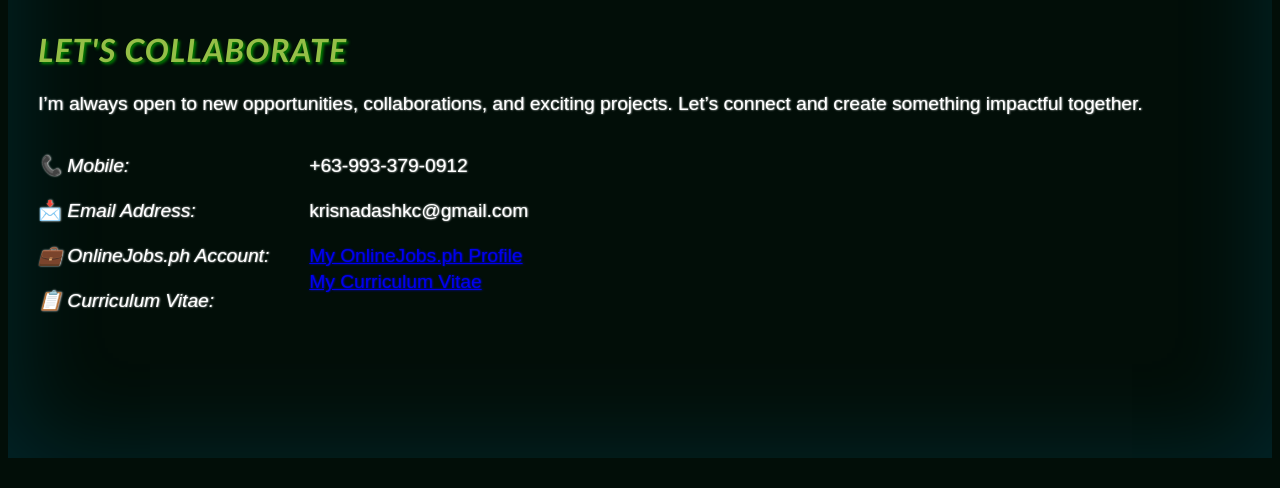
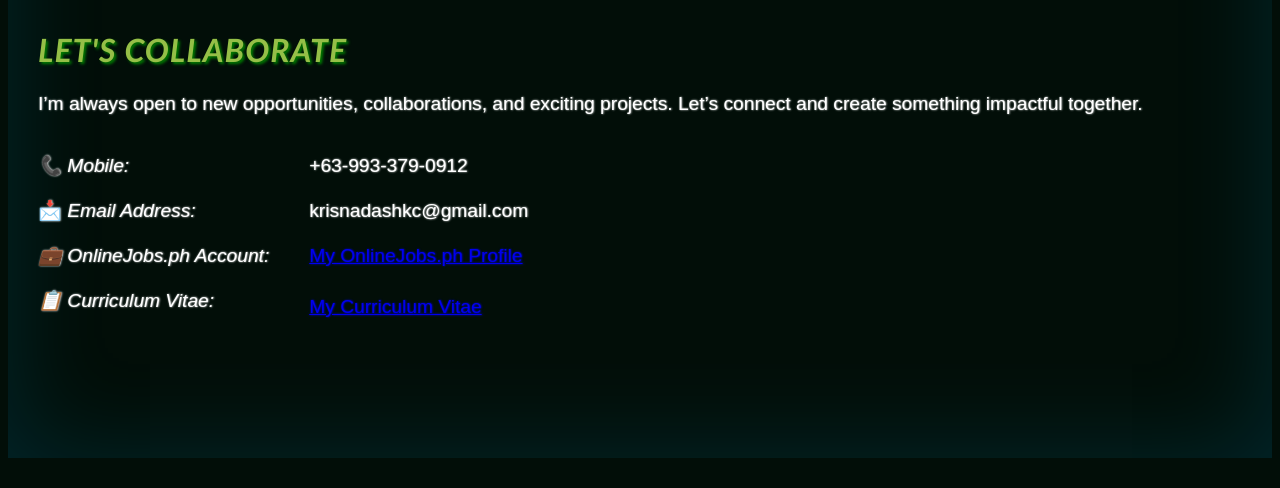
Before and after one commit to krisnadashkc/Portfolio, a plain HTML site: page index.html in a window 1280 px wide. Shown: the part 7464-7952 px from the top of the page. Drawn offline with Linux system fonts and the light colour scheme.

Commit message:
Update index.html

```diff
--- a/index.html
+++ b/index.html
@@ -517,7 +517,7 @@ Let’s connect and create something impactful together.</p>
   margin:30px;
 }
 
-.contact{
+.contact, a{
   display: flex;
   gap: 40px;
   line-height: clamp(1rem, 2vw, 6rem);
```
